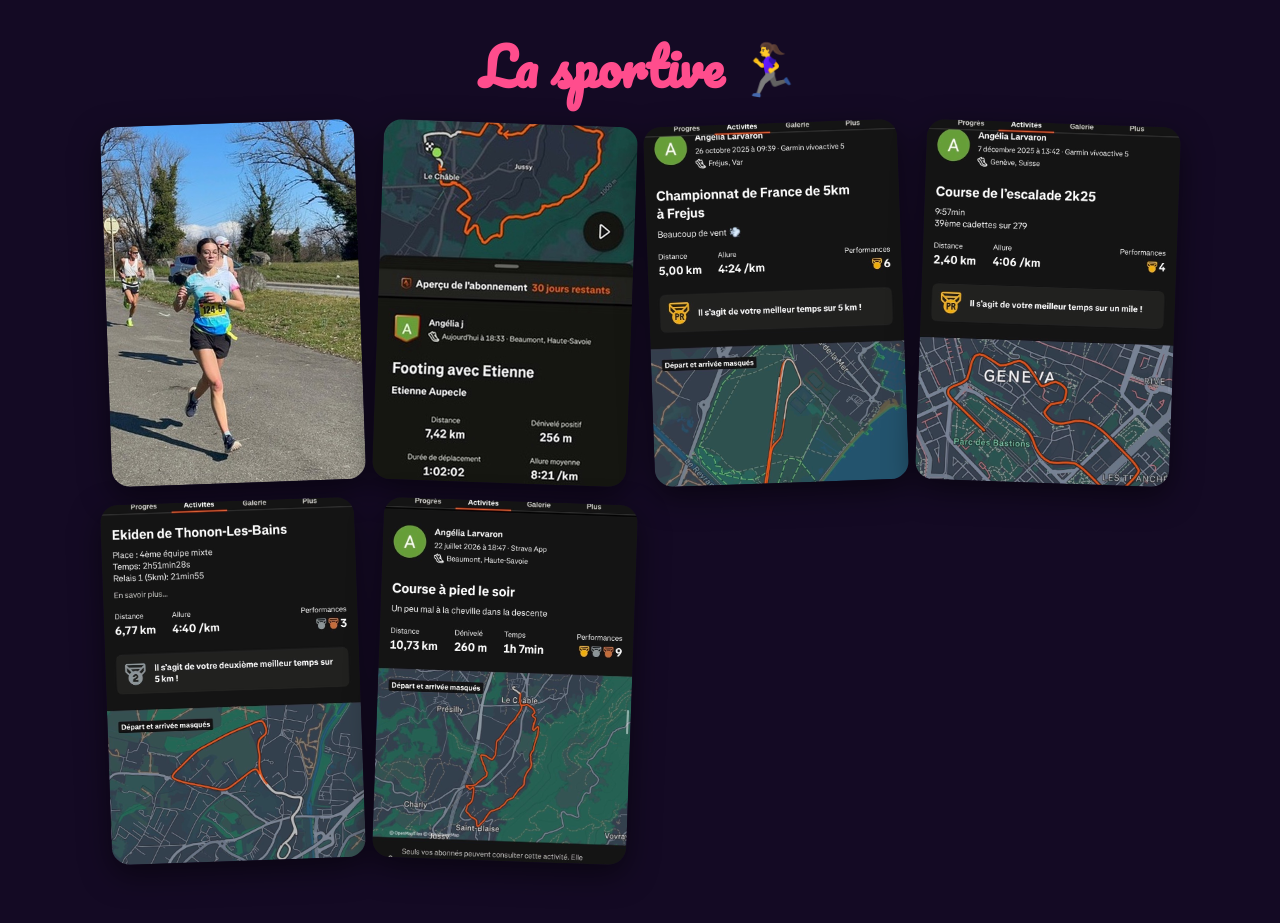
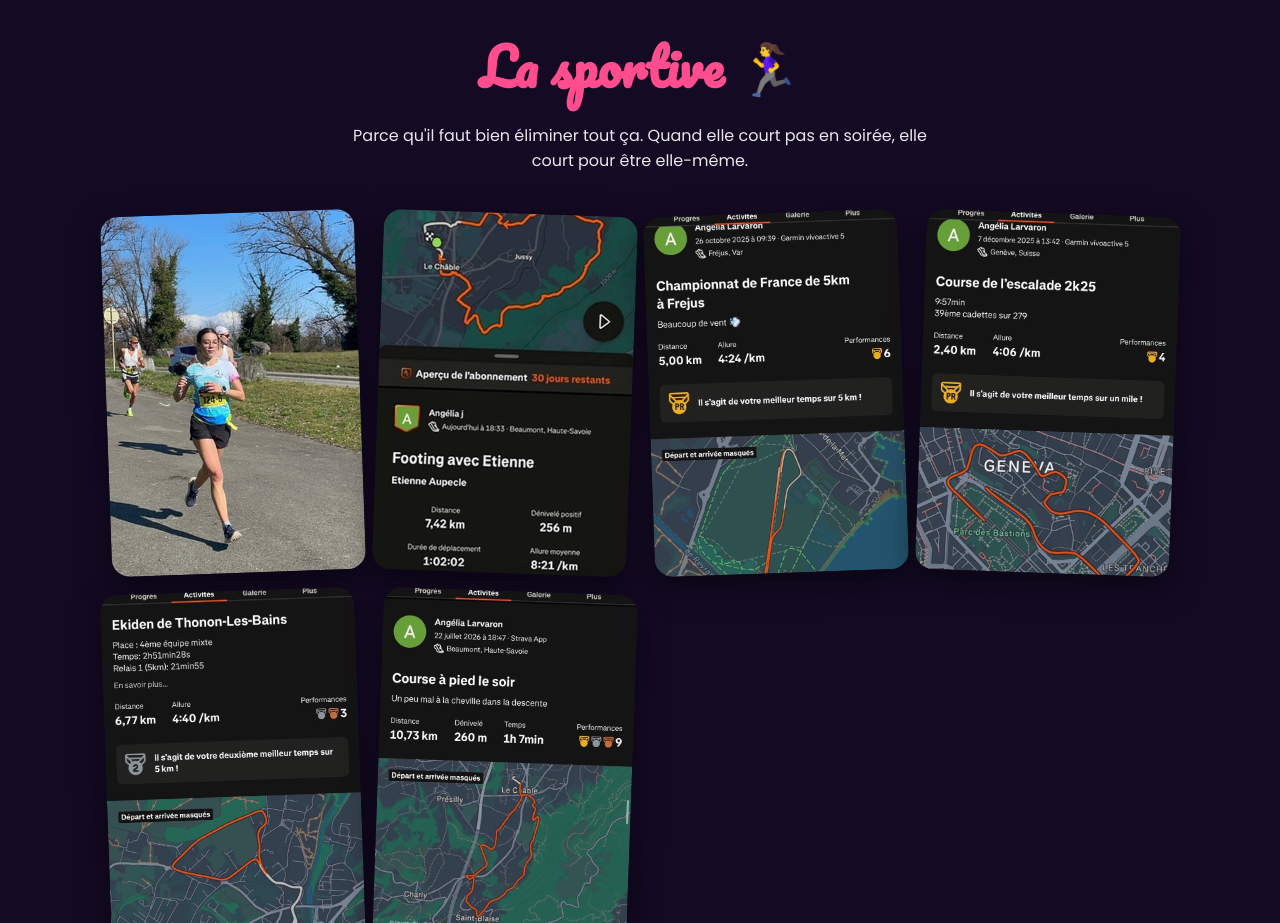
Before and after one commit to kuretaya/anniversaire-angelia, a plain HTML site: page index.html in a window 1280 px wide. Shown: the part 2460-3383 px from the top of the page. Drawn offline with Linux system fonts and the light colour scheme.

Commit message:
Remise du sous-titre de la section sport
Co-Authored-By: Claude Opus 5.5 <noreply@anthropic.com>

```diff
--- a/index.html
+++ b/index.html
@@ -233,6 +233,7 @@
   <!-- SPORT -->
   <section id="sport">
     <h2>La sportive 🏃‍♀️</h2>
+    <p class="intro">Parce qu'il faut bien éliminer tout ça. Quand elle court pas en soirée, elle court pour être elle-même.</p>
     <div class="galerie">
       <div class="photo"><img src="images/course.jpg" alt="Angélia en pleine course"></div>
       <div class="photo"><img src="images/footing.jpg" alt="Capture du footing"></div>
```
